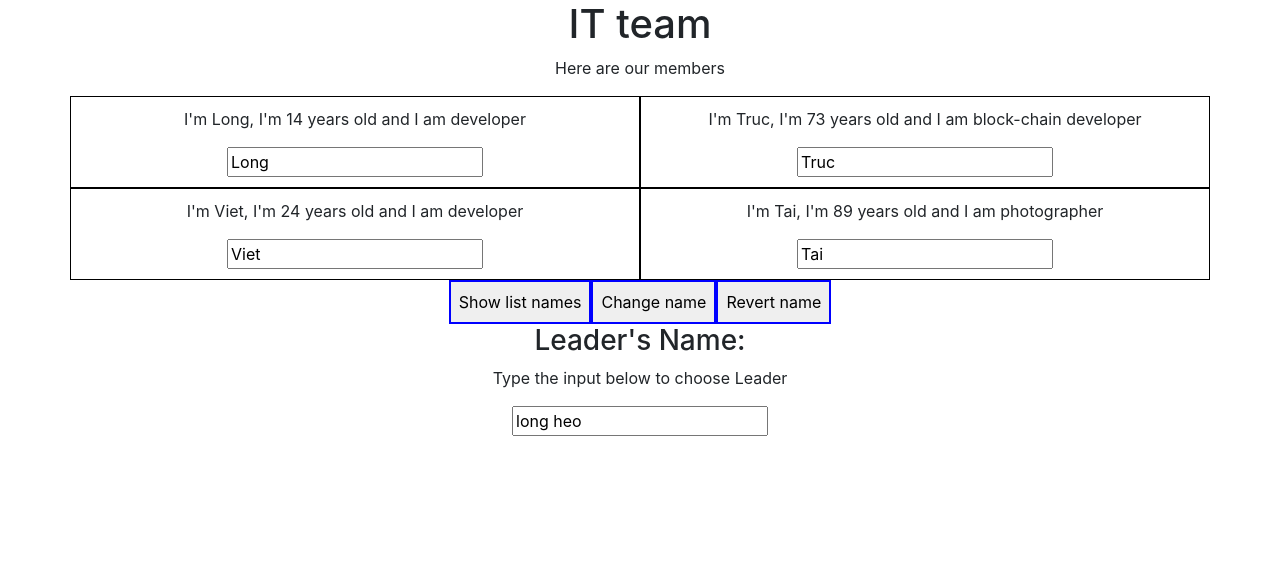
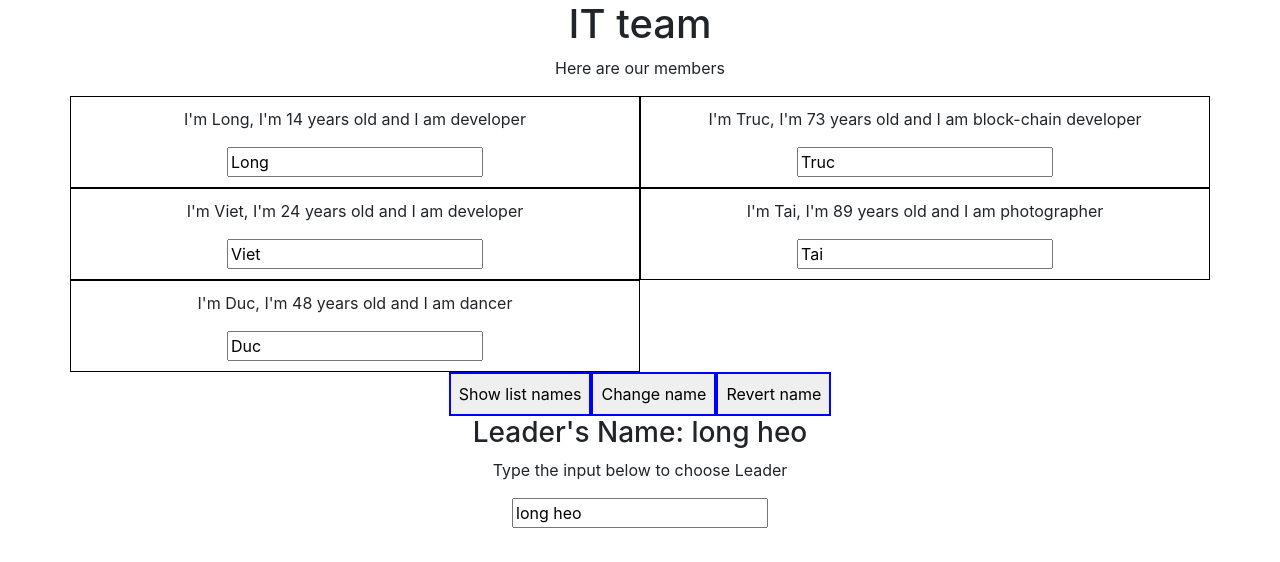
Before and after one commit to trlong357/React, a React (Create React App) app: page / in a window 1280 px wide. Both pictures are taken after a click on the button "Show list names". Shown: the top 562 px of the page. Built offline with nearby package versions, Linux system fonts and the light colour scheme.

Commit message:
Them cach code ngoai su dung map()

```diff
--- a/src/App.js
+++ b/src/App.js
@@ -10,6 +10,7 @@ class App extends Component {
       { name: "Truc", job: "block-chain developer" },
       { name: "Viet", job: "developer" },
       { name: "Tai", job: "photographer" },
+      { name: "Duc", job: "dancer" },
     ],
     tempName: "long heo",
     leaderName: "",
@@ -58,21 +59,33 @@ class App extends Component {
   //   console.log(this.state.leaders);
   // };
   render() {
+    let newPerson2 = [];
+
+    for (let i = 0; i < this.state.persons.length; i++) {
+      newPerson2.push(
+        <Person
+          name={this.state.persons[i].name}
+          job={this.state.persons[i].job}
+        />
+      );
+    }
+    console.log(newPerson2);
     const style = {
       font: "inherit",
       border: "2px solid blue",
       padding: "8px",
       cursor: "pointer",
     };
-
     let persons = null;
-
     if (this.state.show) {
       persons = (
         <div className="row">
-          {this.state.persons.map((newPerson) => {
+          {/* {this.state.persons.forEach((newPerson) => {
+            // console.log(newPerson);
+            newPerson2.push(newPerson);
             return <Person name={newPerson.name} job={newPerson.job} />;
-          })}
+          })} */}
+          {newPerson2}
           {/* <Person
             name={this.state.persons[0].name}
             job={this.state.persons[0].job}
@@ -97,6 +110,7 @@ class App extends Component {
         <h1>IT team</h1>
         <p>Here are our members</p>
         {persons}
+
         {/* ------- */}
         {/* style={style} - the 2nd style is the const style created above */}
         <button style={style} onClick={() => this.togglePersonsHandler()}>
@@ -108,7 +122,7 @@ class App extends Component {
         <button style={style} onClick={() => this.switchNameBack()}>
           Revert name
         </button>
-        <h3>Leader's Name: {this.state.leaderName}</h3>
+        <h3>Leader's Name: {this.state.tempName}</h3>
         <p>Type the input below to choose Leader</p>
         <input
           type="text"
```
Also changed, not shown: 1 other file (tests, documents, lock files or other folders).
